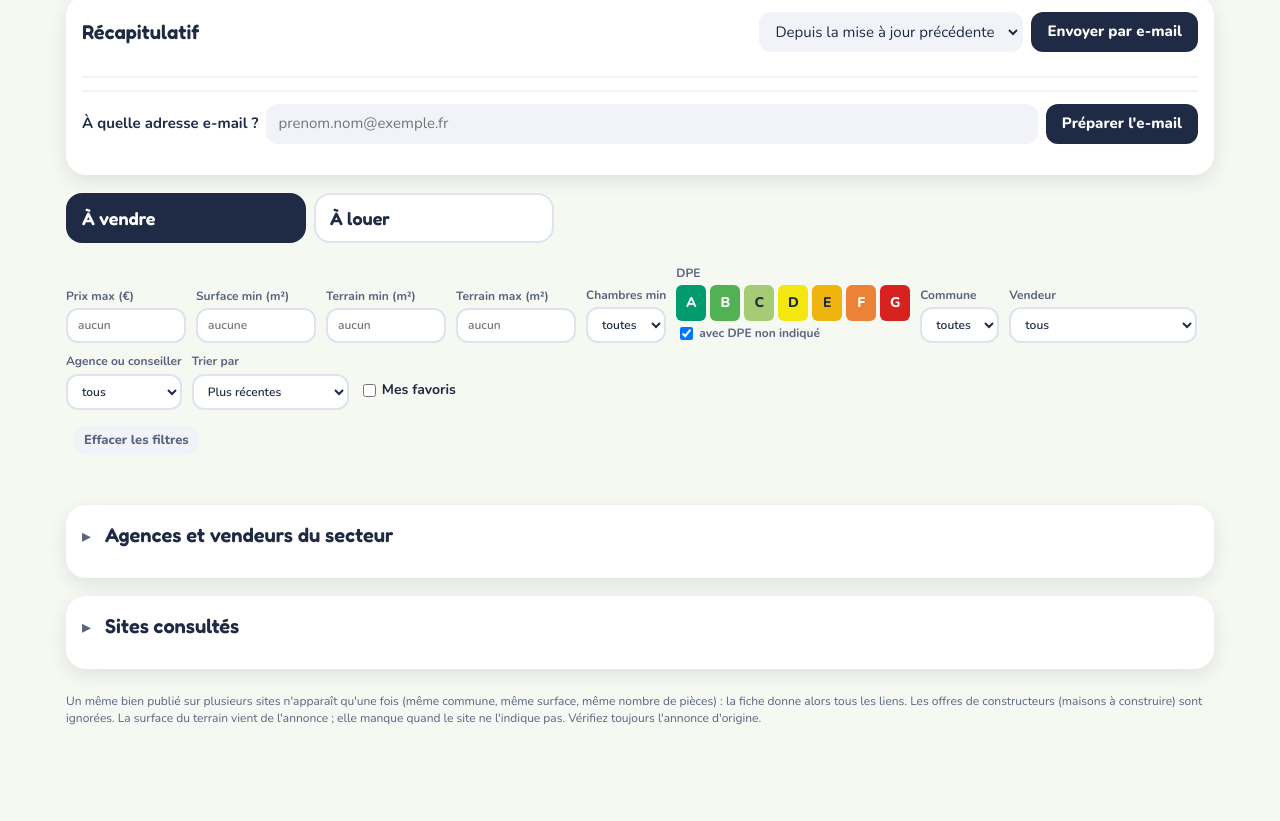
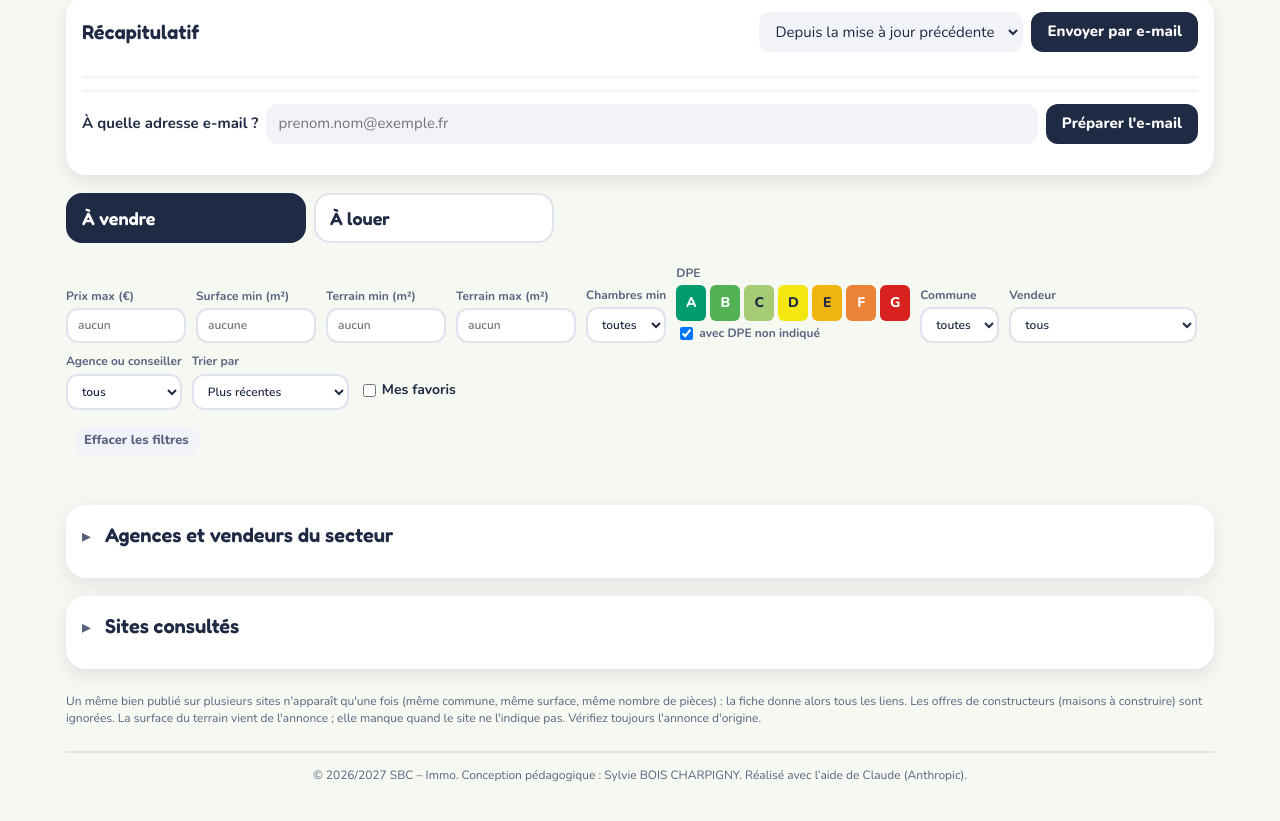
Before and after one commit to tutoformsylbois-ai/isa-immo, a plain HTML site: page publication/modele.html in a window 1280 px wide. Shown: the part 89-910 px from the top of the page. Before the commit the page ends 876 px from the top, so only its background shows below. Drawn offline with nearby package versions, Linux system fonts and the light colour scheme.

Commit message:
Add files via upload

```diff
--- a/publication/modele.html
+++ b/publication/modele.html
@@ -160,6 +160,7 @@ td .sub { display: block; font-size: 12px; color: var(--ink-soft); }
 .tag { font-size: 12px; font-weight: 700; border-radius: 999px; padding: 1px 8px; background: var(--surface-2); white-space: nowrap; }
 .sites { display: grid; gap: 4px; margin: 0; padding-left: 18px; font-size: 14px; }
 .disclaimer { font-size: 12px; color: var(--ink-soft); margin-top: 24px; }
+.credits { font-size: 12px; color: var(--ink-soft); text-align: center; margin: 24px 0 0; padding-top: 14px; border-top: 2px solid var(--line); }
 @media (prefers-reduced-motion: reduce) { * { transition: none !important; } }
 </style>
 
@@ -285,6 +286,7 @@ td .sub { display: block; font-size: 12px; color: var(--ink-soft); }
   </details>
 
   <p class="disclaimer">Un même bien publié sur plusieurs sites n'apparaît qu'une fois (même commune, même surface, même nombre de pièces) : la fiche donne alors tous les liens. Les offres de constructeurs (maisons à construire) sont ignorées. La surface du terrain vient de l'annonce ; elle manque quand le site ne l'indique pas. Vérifiez toujours l'annonce d'origine.</p>
+  <p class="credits">© 2026/2027 SBC – Immo. Conception pédagogique : Sylvie BOIS CHARPIGNY. Réalisé avec l’aide de Claude (Anthropic).</p>
 </div>
 
 <script>
```
